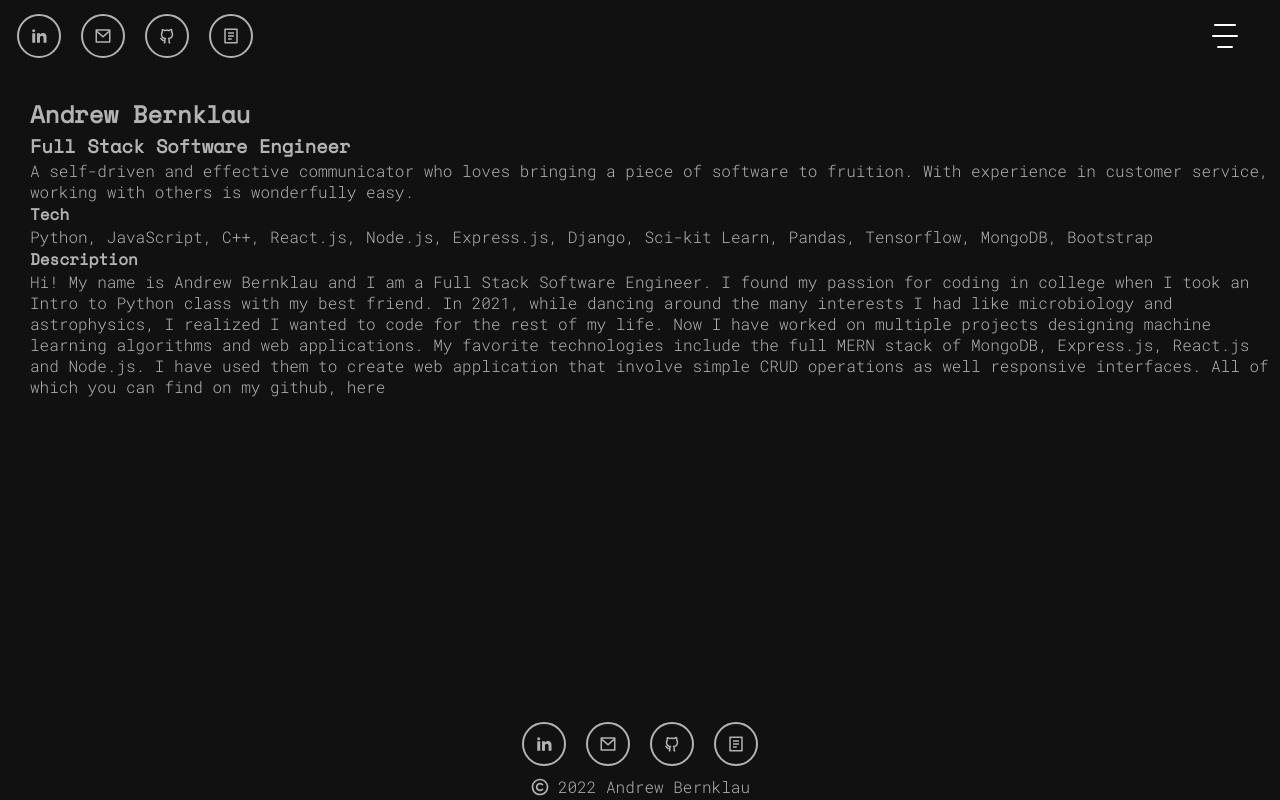
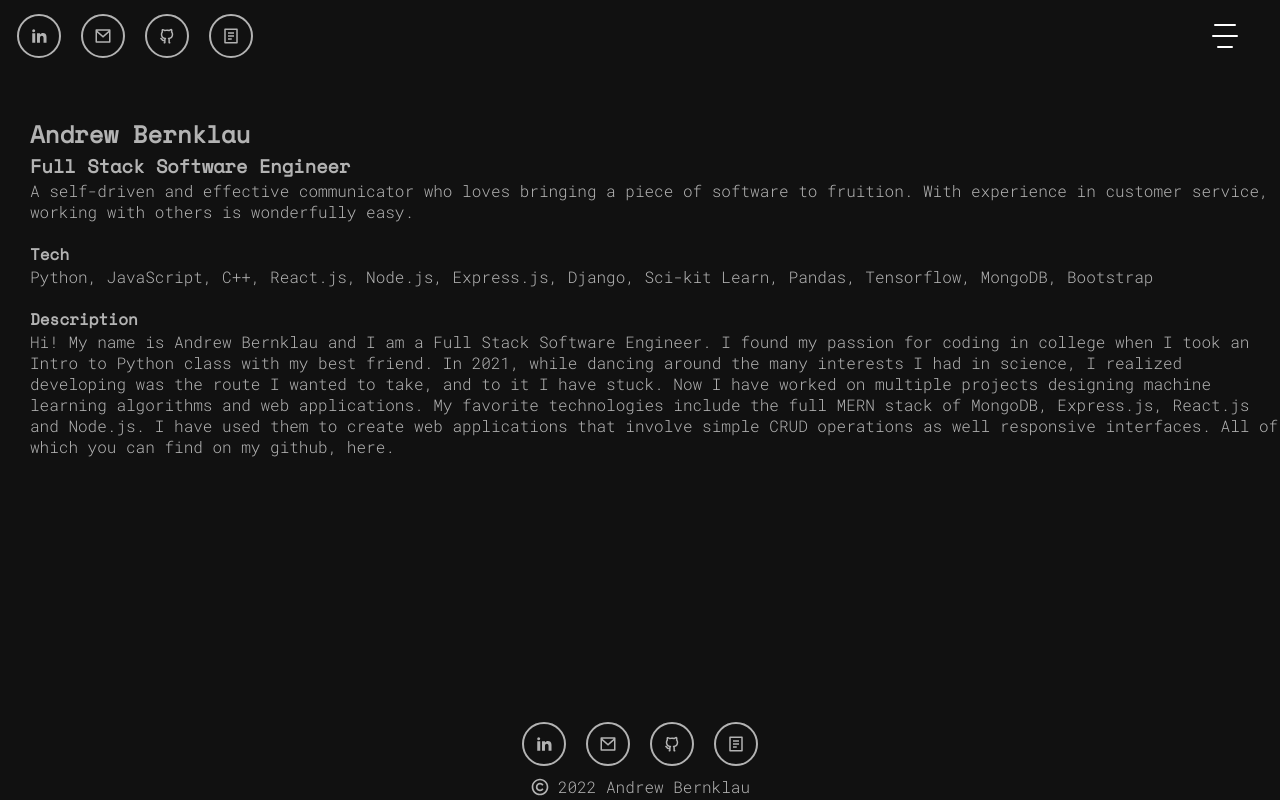
Before and after one commit to abernklau1/portfolio, a React (Create React App) app: page /about in a window 1280 px wide. Built offline with nearby package versions, Linux system fonts and the light colour scheme.

Commit message:
Little bit of styling to about page

```diff
--- a/src/index.scss
+++ b/src/index.scss
@@ -176,6 +176,7 @@ a.active {
     text-align: left;
   }
 }
+
 .form-container {
   border-radius: 5px;
   width: 500px;
@@ -200,6 +201,11 @@ a.active {
     outline: none;
     background-color: #b3b3b3;
     border-radius: 3px;
+
+    // Attempt to remove the change to the input background that occurs when autofilling on Google
+    // &:-webkit-autofill {
+    //   background-color: #b3b3b3;
+    // }
   }
 
   textarea {
@@ -231,6 +237,14 @@ a.active {
 .about {
   text-align: left;
   margin-left: 30px;
+
+  div {
+    margin: 20px 0;
+  }
+
+  a:hover {
+    opacity: .7;
+  }
 }
 
 // Footer
--- a/src/pages/About.js
+++ b/src/pages/About.js
@@ -2,6 +2,7 @@ import React from "react";
 
 const About = () => {
   return <section className="content-container about">
+    <div>
       <h2>
         Andrew Bernklau
       </h2>
@@ -10,14 +11,19 @@ const About = () => {
         A self-driven and effective communicator who loves bringing a piece of software to fruition.
         With experience in customer service, working with others is wonderfully easy.
       </p>
+    </div>
+    <div>
       <h4>Tech</h4>
       <p>Python, JavaScript, C++, React.js, Node.js, Express.js, Django, Sci-kit Learn, Pandas, Tensorflow, MongoDB, Bootstrap</p>
+    </div>
+    <div>
       <h4>Description</h4>
       <p>Hi! My name is Andrew Bernklau and I am a Full Stack Software Engineer. I found my passion for coding in college when I took an Intro to Python class with my best friend.
-      In 2021, while dancing around the many interests I had like microbiology and astrophysics, I realized I wanted to code for the rest of my life.
+        In 2021, while dancing around the many interests I had in science, I realized developing was the route I wanted to take, and to it I have stuck.
         Now I have worked on multiple projects designing machine learning algorithms and web applications.
-      My favorite technologies include the full MERN stack of MongoDB, Express.js, React.js and Node.js. I have used them to create web application that involve simple CRUD operations as well responsive interfaces.
-      All of which you can find on my github, <a href="https://github.com/abernklau1">here</a></p>
+        My favorite technologies include the full MERN stack of MongoDB, Express.js, React.js and Node.js. I have used them to create web applications that involve simple CRUD operations as well responsive interfaces.
+        All of which you can find on my github, <a href="https://github.com/abernklau1">here</a>.</p>
+    </div>
   </section>;
 };
 
```
Lines whose indentation alone changed are shown as unchanged.
